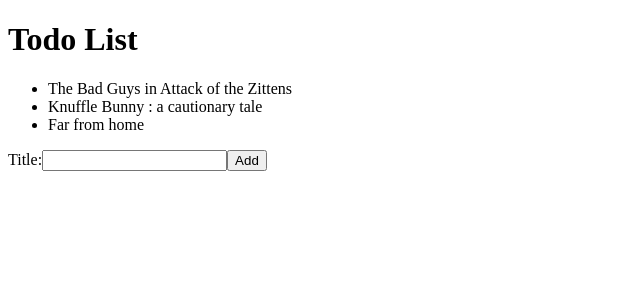
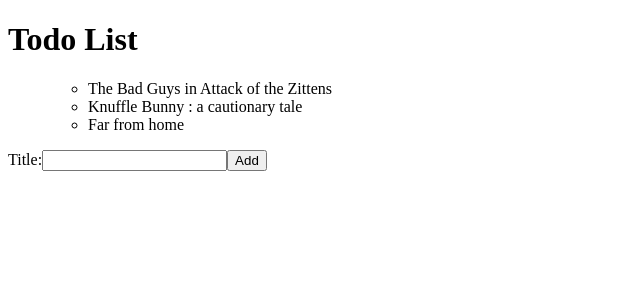
Before and after one commit to JamieBort/to-do-list-classwork, a React (Create React App) app: page / in a window 1280 px wide. Shown: the top 300 px of the page, without its empty margins (0-640 px from the left). Built offline with nearby package versions, Linux system fonts and the light colour scheme; the HTML template or start-up script is replaced by a standard one.

Commit message:
Complete lesson-1-3.

```diff
--- a/src/AddTodoForm.js
+++ b/src/AddTodoForm.js
@@ -2,15 +2,22 @@
 
 import React from "react";
 
-function AddTodoForm() {
+function AddTodoForm(props) {
+    const handleAddTodo = event => {
+        event.preventDefault();
+        const todoTitle = event.target.todoTitle.value;
+        console.log("todoTitle: ", todoTitle);
+        props.onAddTodo(event.target.todoTitle.value);
+        event.target.todoTitle.value="";
+    }
+
     return (
         <div>
-            <form>
+            <form onSubmit={handleAddTodo}>
                 <label htmlFor="todoTitle">
                     Title:
                 </label>
-                <input id="todoTitle">
-
+                <input id="todoTitle" name="title">
                 </input>
                 <button>Add</button>
             </form>
--- a/src/App.js
+++ b/src/App.js
@@ -1,14 +1,19 @@
-import React from 'react';
+import React, { useState } from 'react';
 import AddTodoForm from './AddTodoForm';
 import TodoList from './TodoList';
-// import AddTodoForm from './AddTodoForm';
 
 function App() {
+  const [newTodo, setNewTodo] = useState();
+
   return (
     <div>
       <h1>Todo List</h1>
       <TodoList />
-      <AddTodoForm/>
+      {/* <AddTodoForm /> */}
+
+      <AddTodoForm onAddTodo={setNewTodo} />
+
+      <p>{newTodo}</p>
     </div>
   );
 }
--- a/src/TodoList.js
+++ b/src/TodoList.js
@@ -1,6 +1,7 @@
 // src/TodoList.js
 
 import React from "react";
+import TodoListItem from "./TodoListItem";
 
 const todoList = [
     {
@@ -17,10 +18,13 @@
     },
 ];
 
-function TodoList(){
-return(
+function TodoList() {
+    return (
         <div>
-      <ul>{todoList.map((item) => <li key={item.uniqueIdentifier}>{item.title}</li>)}</ul>
+            {/* <ul>{todoList.map((item) => <li key={item.uniqueIdentifier}>{item.title}</li>)}</ul> */}
+            <ul>
+                <TodoListItem list={todoList}/>
+            </ul>
         </div>
     )
 }
--- /dev/null
+++ b/src/TodoListItem.js
@@ -0,0 +1,13 @@
+// src/TodoListItem.js
+
+import React from "react";
+
+function TodoListItem(props) {
+    return (
+        <div>
+            <ul>{props.list.map((item) => <li key={item.uniqueIdentifier}>{item.title}</li>)}</ul>
+        </div>
+    );
+}
+
+export default TodoListItem;
```
Lines whose indentation alone changed are shown as unchanged.
